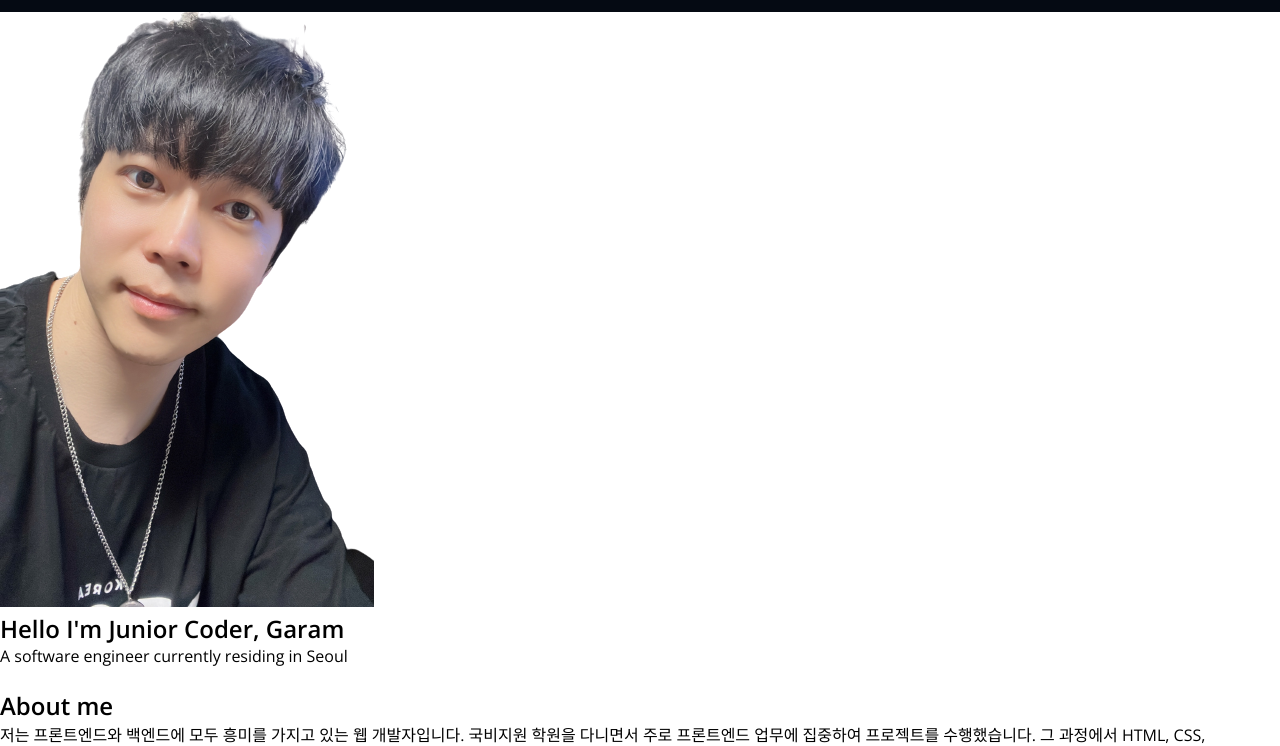
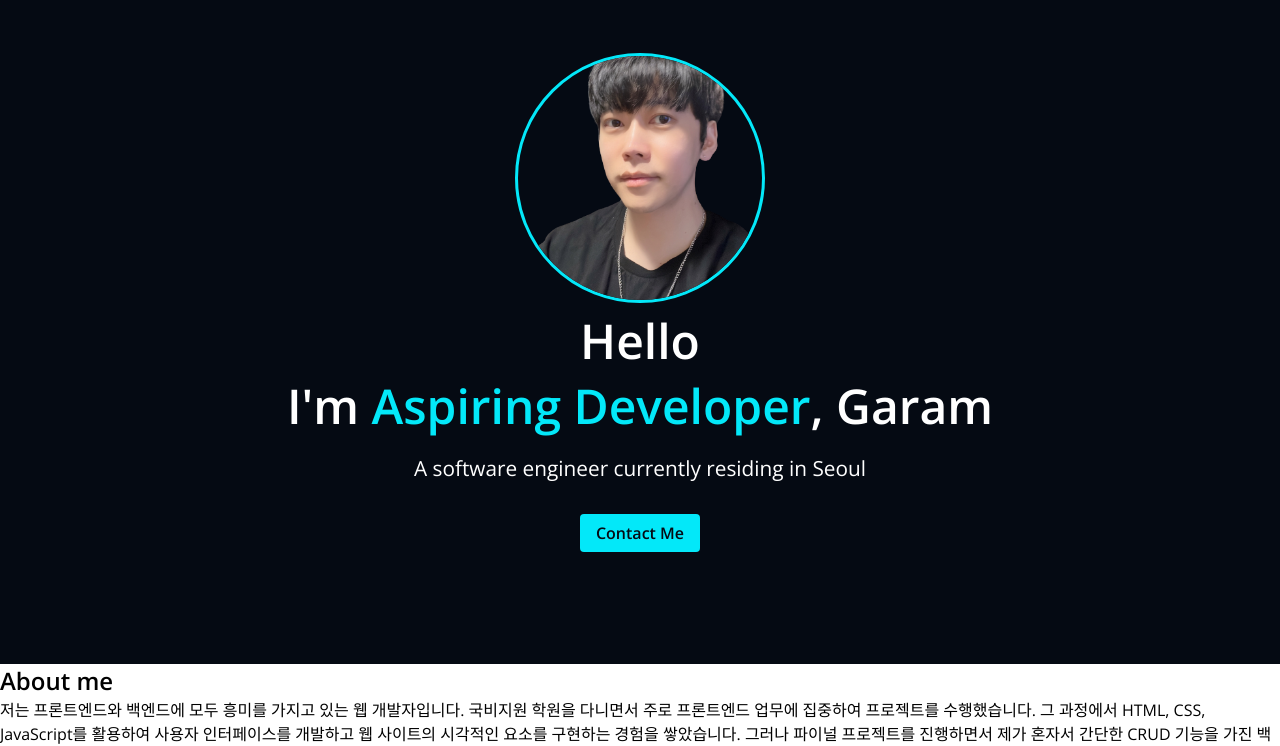
Before and after one commit to Garam87/garam87.github.io, a plain HTML site: page index.html in a window 1280 px wide. Shown: the part 59-805 px from the top of the page. Drawn offline with nearby package versions, Linux system fonts and the light colour scheme.

Commit message:
CSS-Home

```diff
--- a/css/style.css
+++ b/css/style.css
@@ -98,3 +98,49 @@ button:focus {
   border: 1px solid var(--color-accent);
   border-radius: 4px;
 }
+
+/* Home */
+#home {
+  background-color: var(--color-primary);
+  color: var(--color-text);
+  padding: 5rem 1rem;
+  padding-top: 7rem;
+  text-align: center;
+}
+
+.home__avatar {
+  width: 250px;
+  height: 250px;
+  object-fit: cover;
+  border: 3px solid var(--color-accent);
+  border-radius: 100%;
+}
+
+.home__title {
+  font-size: 3rem;
+  margin-bottom: 1rem;
+}
+
+.home__title--strong {
+  color: var(--color-accent);
+}
+
+.home__description {
+  font-size: 1.3rem;
+}
+
+.home__contact {
+  display: inline-block;
+  background-color: var(--color-accent);
+  color: var(--color-black);
+  margin: 2rem;
+  padding: 0.5rem 1rem;
+  font-weight: bold;
+  border-radius: 4px;
+}
+
+.home__contact:hover {
+  background-color: transparent;
+  color: var(--color-text);
+  outline: 2px solid var(--color-accent);
+}
--- a/index.html
+++ b/index.html
@@ -54,10 +54,20 @@
     <main>
       <!-- Home -->
       <section id="home">
-        <img src="images/profile.png" alt="Garam's profile" />
-        <h2>Hello I&#39;m Junior Coder, Garam</h2>
-        <p>A software engineer currently residing in Seoul</p>
-        <a href="#contact">Contact Me</a>
+        <img
+          class="home__avatar"
+          src="images/profile2.png"
+          alt="Garam's profile"
+        />
+        <h2 class="home__title">
+          Hello <br />
+          I&#39;m
+          <strong class="home__title--strong">Aspiring Developer</strong>, Garam
+        </h2>
+        <p class="home__description">
+          A software engineer currently residing in Seoul
+        </p>
+        <a class="home__contact" href="#contact">Contact Me</a>
       </section>
       <!-- About -->
       <section id="about">
@@ -211,7 +221,7 @@
           </a>
         </li>
       </ul>
-      <p>ⓒJunior coder Garam - All rights reserved</p>
+      <p>ⓒAspiring Developer Garam - All rights reserved</p>
     </footer>
   </body>
 </html>
```
Also changed, not shown: images/profile2.png (added).
